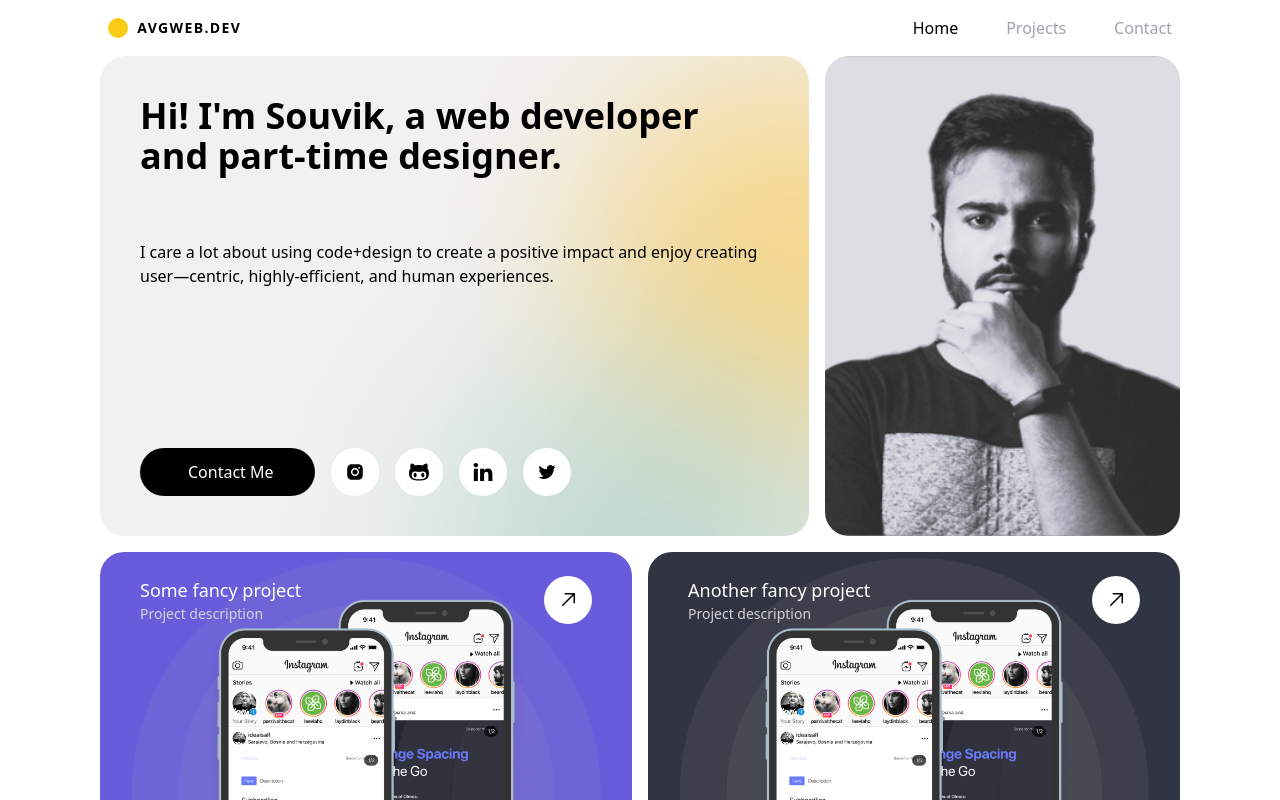
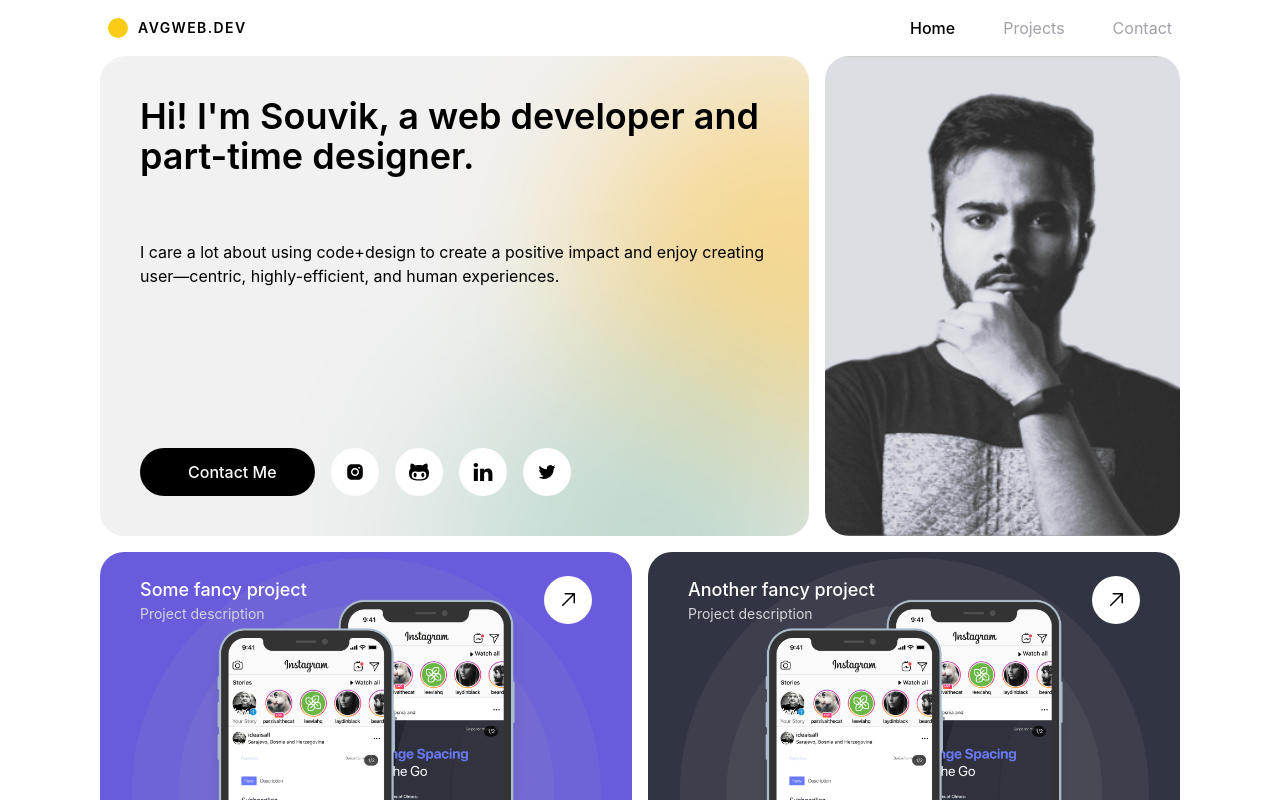
Before and after one commit to souvikmishra/portfolio, a Next.js app: page / in a window 1280 px wide. Shown: the top 800 px of the page. Built offline with nearby package versions, Linux system fonts and the light colour scheme.

Commit message:
added custom scrollbar

```diff
--- a/app/globals.css
+++ b/app/globals.css
@@ -4,4 +4,19 @@
 
 body {
   @apply max-w-[90%] tablet:max-w-[95%] w-[1080px] mx-auto;
+  font-family: Inter, sans-serif;
 }
+
+body::-webkit-scrollbar {
+  width: 0.5em;
+}
+
+body::-webkit-scrollbar-track {
+  box-shadow: inset 0 0 6px rgba(0, 0, 0, 0.2);
+  border-radius: 10px;
+}
+
+body::-webkit-scrollbar-thumb {
+  background: linear-gradient(45deg, orange, darksalmon);
+  border-radius: 10px;
+}
```
